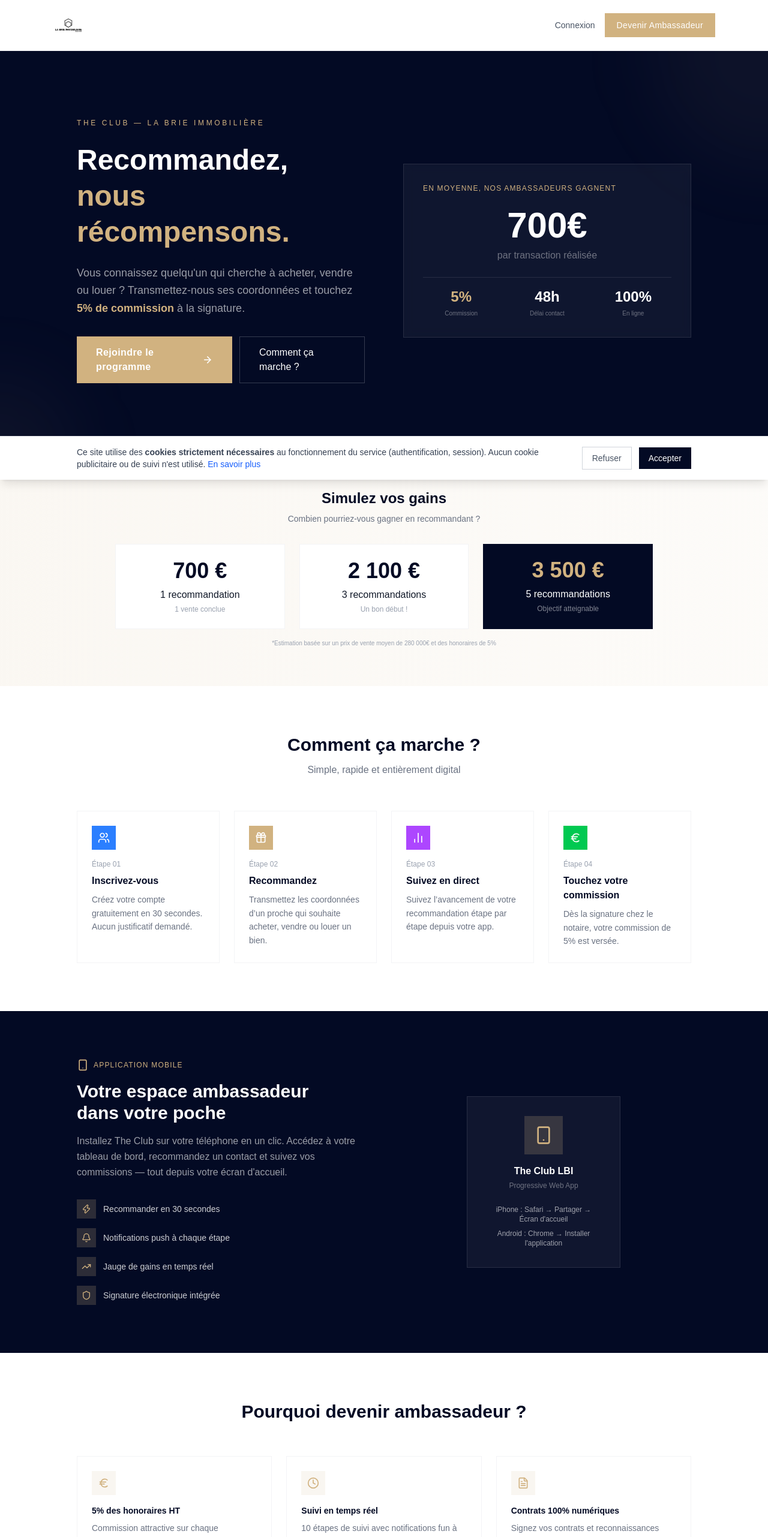
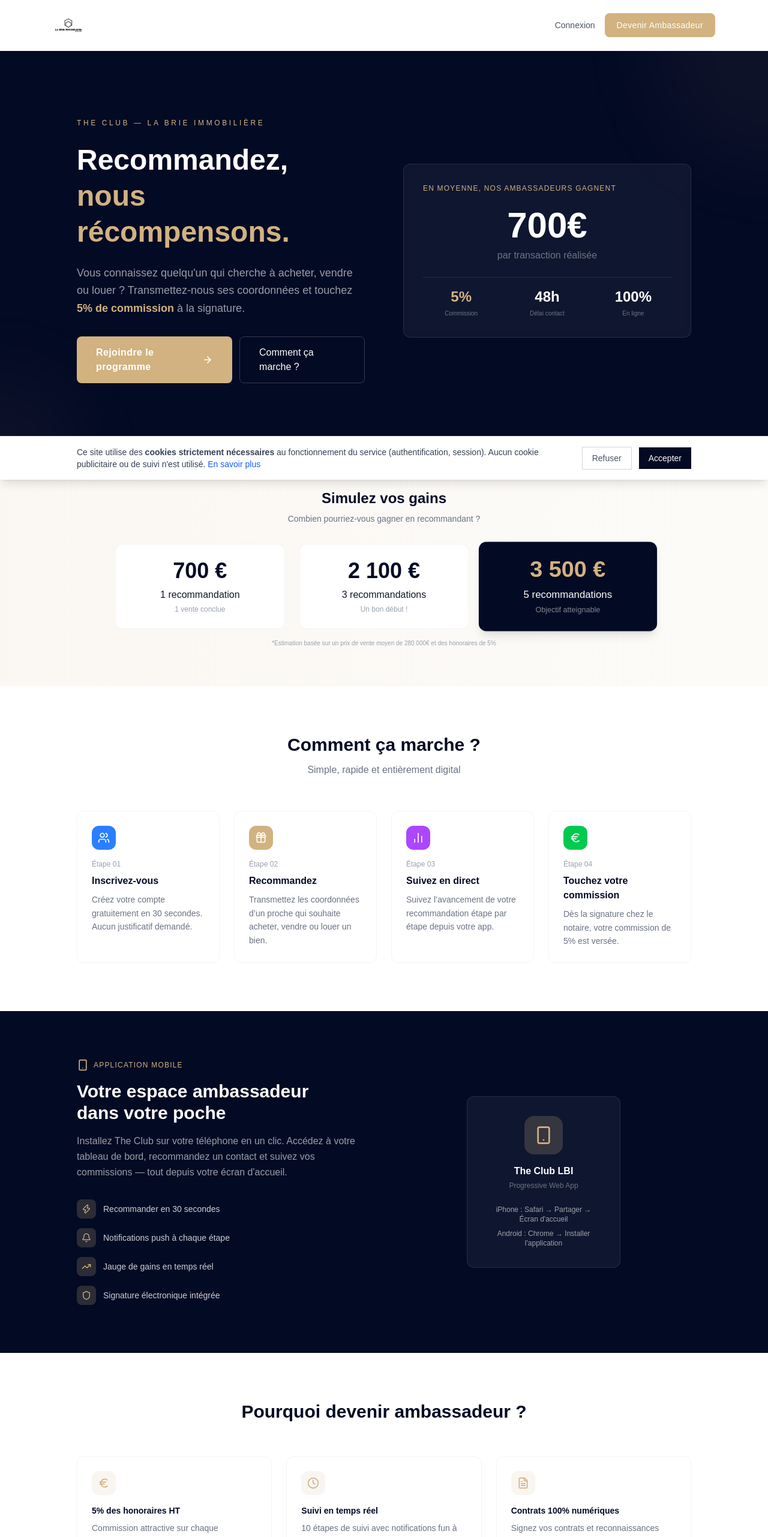
Before and after one commit to LaBrieImmobiliere/theclub-lbi, a Next.js app: page /bienvenue in a window 1280 px wide. Shown: the top 2563 px of the page at 60% size. Built offline with nearby package versions, Linux system fonts and the light colour scheme.

Commit message:
ui: bienvenue CTA→rejoindre + rounded-xl partout + shadow

```diff
--- a/app/bienvenue/page.tsx
+++ b/app/bienvenue/page.tsx
@@ -34,12 +34,12 @@ export default function LandingPage() {
             <img src="/logo.png" alt="La Brie Immobili\u00e8re" style={{ height: 52, width: "auto", objectFit: "contain" }} />
           </div>
           <div className="flex items-center gap-3 sm:gap-4">
-            <Link href="/auth/connexion" className="text-sm text-gray-600 hover:text-gray-900 hidden sm:inline">
+            <Link href="/rejoindre" className="text-sm text-gray-600 hover:text-gray-900 hidden sm:inline">
               Connexion
             </Link>
             <Link
-              href="/auth/connexion"
-              className="bg-[#D1B280] text-white text-xs sm:text-sm font-medium px-4 sm:px-5 py-2 sm:py-2.5 hover:bg-[#b89a65] transition-colors tracking-wide"
+              href="/rejoindre"
+              className="bg-[#D1B280] text-white text-xs sm:text-sm font-medium px-4 sm:px-5 py-2 sm:py-2.5 rounded-lg hover:bg-[#b89a65] transition-colors tracking-wide"
             >
               Devenir Ambassadeur
             </Link>
@@ -67,15 +67,15 @@ export default function LandingPage() {
               </p>
               <div className="flex flex-col sm:flex-row gap-3 justify-center lg:justify-start">
                 <Link
-                  href="/auth/connexion"
-                  className="inline-flex items-center justify-center gap-2 bg-[#D1B280] hover:bg-[#b89a65] text-white font-semibold px-6 sm:px-8 py-3.5 transition-colors text-sm sm:text-base tracking-wide"
+                  href="/rejoindre"
+                  className="inline-flex items-center justify-center gap-2 bg-[#D1B280] hover:bg-[#b89a65] text-white font-semibold px-6 sm:px-8 py-3.5 rounded-lg transition-colors text-sm sm:text-base tracking-wide"
                 >
                   Rejoindre le programme
                   <ArrowRight className="w-5 h-5" />
                 </Link>
                 <a
                   href="#comment-ca-marche"
-                  className="inline-flex items-center justify-center gap-2 border border-white/20 hover:border-[#D1B280] text-white font-medium px-6 sm:px-8 py-3.5 transition-colors text-sm sm:text-base"
+                  className="inline-flex items-center justify-center gap-2 border border-white/20 hover:border-[#D1B280] text-white font-medium px-6 sm:px-8 py-3.5 rounded-lg transition-colors text-sm sm:text-base"
                 >
                   Comment &ccedil;a marche ?
                 </a>
@@ -84,7 +84,7 @@ export default function LandingPage() {
 
             {/* Right - Stats card */}
             <div className="hidden lg:block">
-              <div className="bg-white/5 backdrop-blur-sm border border-white/10 p-8 space-y-6">
+              <div className="bg-white/5 backdrop-blur-sm border border-white/10 rounded-xl p-8 space-y-6">
                 <p className="text-[#D1B280] text-xs font-medium tracking-widest uppercase">En moyenne, nos ambassadeurs gagnent</p>
                 <div className="text-center">
                   <p className="text-6xl font-black text-white" style={{ fontFamily: "'Fira Sans', sans-serif" }}>700&euro;</p>
@@ -115,7 +115,7 @@ export default function LandingPage() {
               { value: "48h", label: "D\u00e9lai contact" },
               { value: "100%", label: "En ligne" },
             ].map(({ value, label }) => (
-              <div key={label} className="text-center bg-white/5 py-4 px-2">
+              <div key={label} className="text-center bg-white/5 py-4 px-2 rounded-lg">
                 <div className="text-2xl sm:text-3xl font-bold text-[#D1B280]">{value}</div>
                 <div className="text-[10px] sm:text-xs text-white/40 mt-1">{label}</div>
               </div>
@@ -137,7 +137,7 @@ export default function LandingPage() {
               { recos: 3, amount: "2 100 \u20AC", label: "3 recommandations", sub: "Un bon d\u00e9but !" },
               { recos: 5, amount: "3 500 \u20AC", label: "5 recommandations", sub: "Objectif atteignable", highlight: true },
             ].map(({ recos, amount, label, sub, highlight }) => (
-              <div key={recos} className={`p-6 ${highlight ? "bg-[#030A24] text-white" : "bg-white border border-gray-100"}`}>
+              <div key={recos} className={`p-6 rounded-xl ${highlight ? "bg-[#030A24] text-white shadow-lg scale-105" : "bg-white border border-gray-100"}`}>
                 <p className={`text-3xl sm:text-4xl font-black ${highlight ? "text-[#D1B280]" : "text-[#030A24]"}`} style={{ fontFamily: "'Fira Sans', sans-serif" }}>
                   {amount}
                 </p>
@@ -160,8 +160,8 @@ export default function LandingPage() {
           <div className="grid sm:grid-cols-2 lg:grid-cols-4 gap-4 sm:gap-6">
             {steps.map(({ num, title, desc, icon: Icon, color }) => (
               <div key={num} className="relative">
-                <div className="bg-white p-6 border border-gray-100 h-full hover:border-[#D1B280]/30 hover:shadow-sm transition-all">
-                  <div className={`w-10 h-10 ${color} text-white flex items-center justify-center mb-4`}>
+                <div className="bg-white p-6 border border-gray-100 rounded-xl h-full hover:border-[#D1B280]/30 hover:shadow-md transition-all">
+                  <div className={`w-10 h-10 ${color} text-white rounded-xl flex items-center justify-center mb-4`}>
                     <Icon className="w-5 h-5" />
                   </div>
                   <div className="text-xs text-gray-400 font-medium mb-2">&Eacute;tape {num}</div>
@@ -197,7 +197,7 @@ export default function LandingPage() {
                   { icon: Shield, text: "Signature \u00e9lectronique int\u00e9gr\u00e9e" },
                 ].map(({ icon: I, text }) => (
                   <div key={text} className="flex items-center gap-3">
-                    <div className="w-8 h-8 bg-[#D1B280]/20 flex items-center justify-center flex-shrink-0">
+                    <div className="w-8 h-8 bg-[#D1B280]/20 rounded-lg flex items-center justify-center flex-shrink-0">
                       <I className="w-4 h-4 text-[#D1B280]" />
                     </div>
                     <p className="text-sm text-white/80">{text}</p>
@@ -206,8 +206,8 @@ export default function LandingPage() {
               </div>
             </div>
             <div className="hidden lg:flex justify-center">
-              <div className="bg-white/5 border border-white/10 p-8 w-64 text-center">
-                <div className="w-16 h-16 bg-[#D1B280]/20 mx-auto mb-4 flex items-center justify-center">
+              <div className="bg-white/5 border border-white/10 rounded-xl p-8 w-64 text-center">
+                <div className="w-16 h-16 bg-[#D1B280]/20 rounded-2xl mx-auto mb-4 flex items-center justify-center">
                   <Smartphone className="w-8 h-8 text-[#D1B280]" />
                 </div>
                 <p className="font-bold text-white mb-1">The Club LBI</p>
@@ -230,8 +230,8 @@ export default function LandingPage() {
           </div>
           <div className="grid sm:grid-cols-2 lg:grid-cols-3 gap-4 sm:gap-6">
             {avantages.map(({ icon: Icon, title, desc }) => (
-              <div key={title} className="p-5 sm:p-6 border border-gray-100 hover:border-[#D1B280]/30 hover:shadow-sm transition-all">
-                <div className="w-10 h-10 bg-[#f9f6f1] flex items-center justify-center mb-4">
+              <div key={title} className="p-5 sm:p-6 border border-gray-100 rounded-xl hover:border-[#D1B280]/30 hover:shadow-md transition-all">
+                <div className="w-10 h-10 bg-[#f9f6f1] rounded-xl flex items-center justify-center mb-4">
                   <Icon className="w-5 h-5 text-[#D1B280]" />
                 </div>
                 <h3 className="font-semibold text-[#030A24] mb-2 text-sm">{title}</h3>
@@ -250,7 +250,7 @@ export default function LandingPage() {
           </div>
           <div className="grid sm:grid-cols-2 lg:grid-cols-3 gap-4 sm:gap-6">
             {temoignages.map(({ name, role, text, stars, amount }) => (
-              <div key={name} className="bg-white p-5 sm:p-6 border border-gray-100">
+              <div key={name} className="bg-white p-5 sm:p-6 border border-gray-100 rounded-xl">
                 <div className="flex items-center justify-between mb-4">
                   <div className="flex gap-0.5">
                     {Array.from({ length: stars }).map((_, i) => (
@@ -278,8 +278,8 @@ export default function LandingPage() {
             Rejoignez notre r&eacute;seau d&apos;ambassadeurs et commencez &agrave; &ecirc;tre r&eacute;mun&eacute;r&eacute; pour vos recommandations.
           </p>
           <Link
-            href="/auth/connexion"
-            className="inline-flex items-center gap-2 bg-[#D1B280] hover:bg-[#b89a65] text-white font-bold px-8 sm:px-10 py-3.5 sm:py-4 transition-colors text-sm sm:text-lg tracking-wide"
+            href="/rejoindre"
+            className="inline-flex items-center gap-2 bg-[#D1B280] hover:bg-[#b89a65] text-white font-bold px-8 sm:px-10 py-3.5 sm:py-4 rounded-lg transition-colors text-sm sm:text-lg tracking-wide"
           >
             Cr&eacute;er mon espace ambassadeur
             <ArrowRight className="w-5 h-5" />
@@ -303,7 +303,7 @@ export default function LandingPage() {
             <img src="/logo-white.png" alt="La Brie Immobili\u00e8re" style={{ height: 28, width: "auto", objectFit: "contain" }} />
           </div>
           <div className="flex flex-wrap justify-center gap-4 sm:gap-6 text-xs sm:text-sm">
-            <Link href="/auth/connexion" className="hover:text-white transition-colors">Connexion</Link>
+            <Link href="/rejoindre" className="hover:text-white transition-colors">Connexion</Link>
             <Link href="/mentions-legales" className="hover:text-white transition-colors">Mentions l&eacute;gales</Link>
             <Link href="/politique-confidentialite" className="hover:text-white transition-colors">Confidentialit&eacute;</Link>
             <Link href="/cgu" className="hover:text-white transition-colors">CGU</Link>
```
